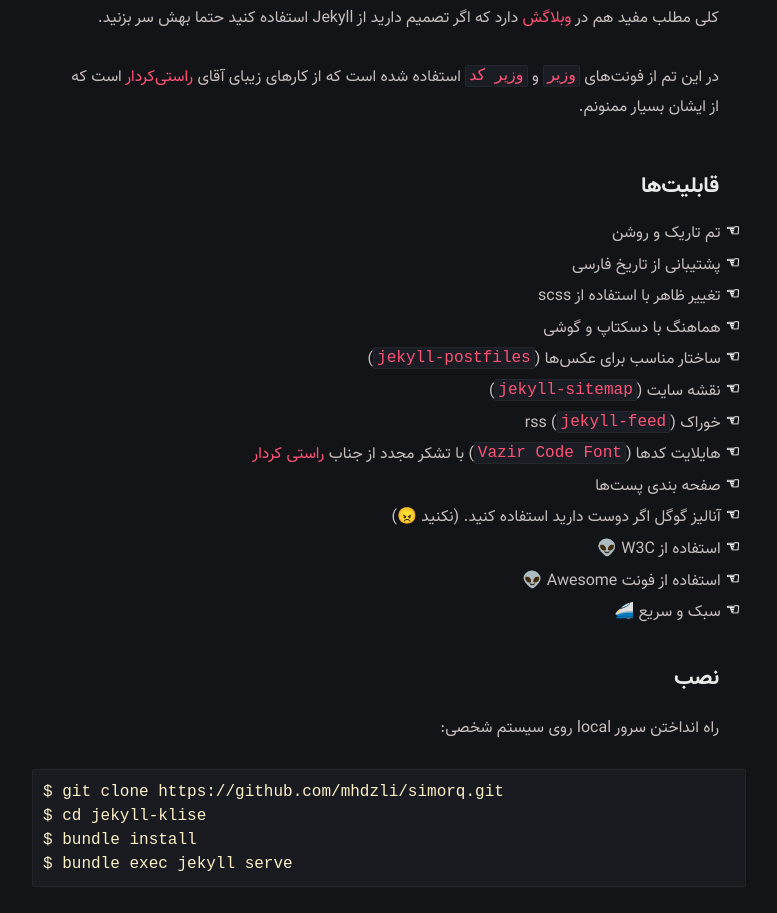
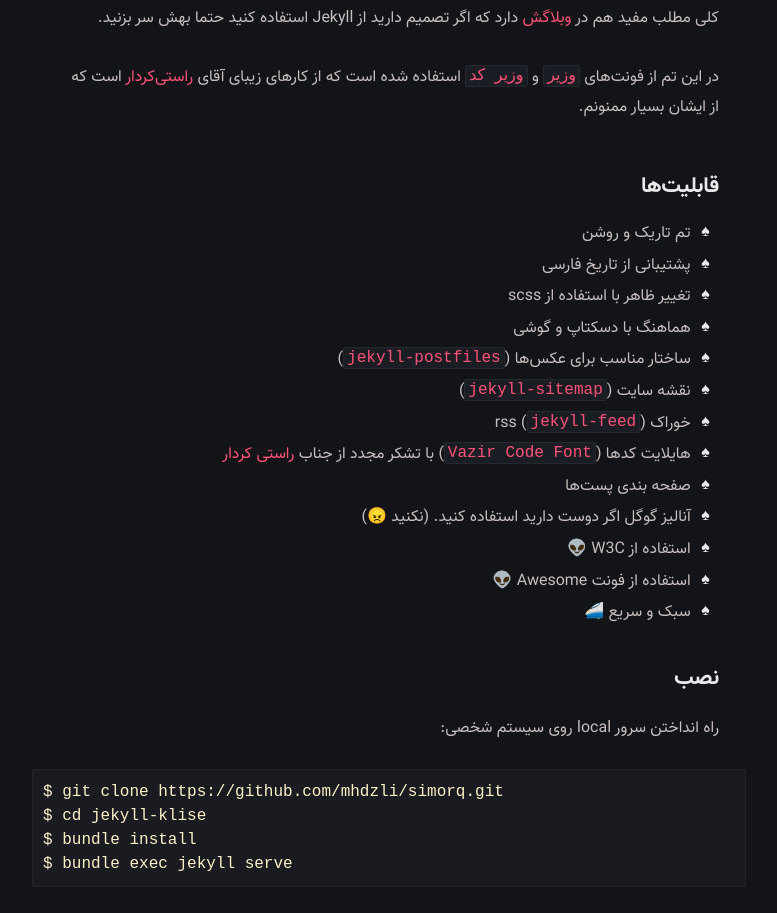
Before and after one commit to mhdzli/simorq, a Jekyll site: the page built from src/about.md, in a window 1280 px wide. Shown: the part 610-1523 px from the top of the page, without its empty margins (251-1028 px from the left). Built offline with Jekyll 4.4.1, drawn with Linux system fonts in a browser that asks for light colours; some web fonts are replaced.

Commit message:
correct the style of list indentation

```diff
--- a/src/_includes/footer.html
+++ b/src/_includes/footer.html
@@ -57,7 +57,7 @@
   {% endif %}
 
   {% if site.author.email %}
-    <a class="footer item" href="mailto:{{ site.email }}">
+    <a class="footer item" href="mailto:{{ site.author.email }}">
 	<i class="fa fa-envelope-open"></i>
 	تماس
     </a>
--- a/src/_sass/simorq/_base.scss
+++ b/src/_sass/simorq/_base.scss
@@ -142,13 +142,16 @@ ul {
     text-align: -webkit-match-parent;
   }
   li::before {
-    content: "\261C";
+    content: "\2660";
     display: inline-block;
     top: -1px;
     width: 1.2em;
     position: relative;
     margin-right: -1.3em;
     font-weight: 700;
+  }
+  ul {
+    li::before {content: "\2663";}
   }
 }
 
@@ -175,7 +178,7 @@ ol {
 ul,
 ol {
   margin-top: 0;
-  margin-left: $spacing-full;
+  margin-right: $spacing-full;
 }
 
 li {
```
